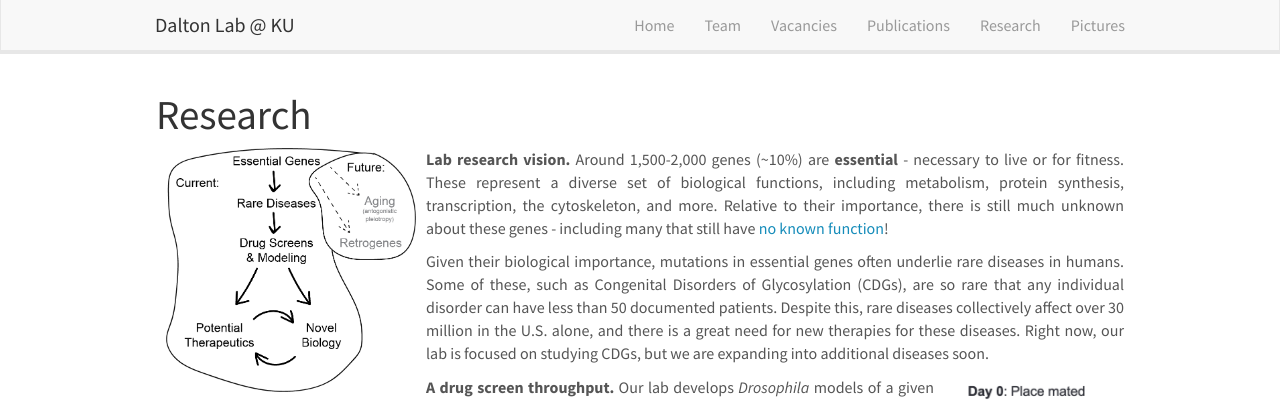
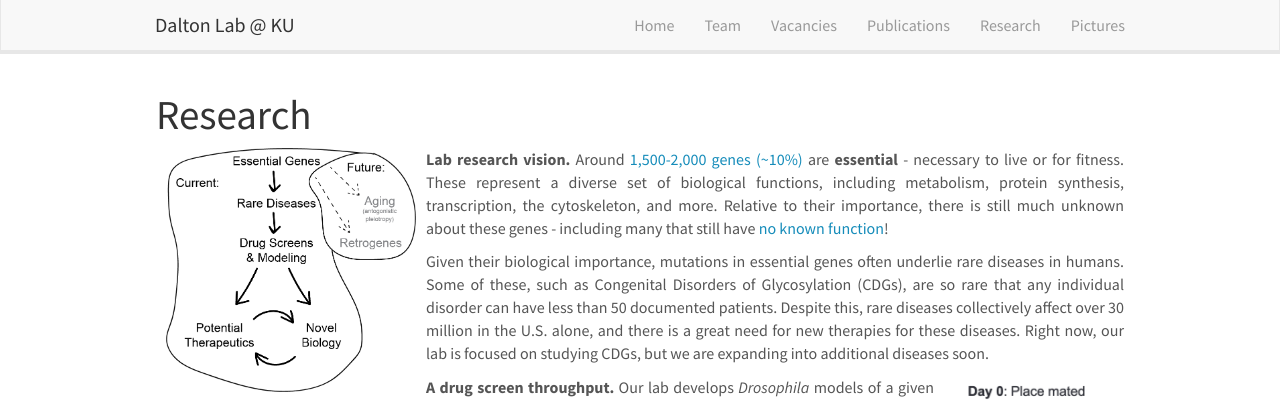
Before and after one commit to hansmdalton/hansmdalton.github.io, a Jekyll site: the page built from _pages/research.md, in a window 1280 px wide and 1317 px high. Shown: the top 401 px of the window. Built offline with Jekyll 4.4.1, drawn with Linux system fonts in a browser that asks for light colours; nearby versions of some CDN libraries; part of the change alters nothing that is shown.

```diff
--- a/_pages/research.md
+++ b/_pages/research.md
@@ -14,7 +14,7 @@ permalink: /research/
 <strong>Lab research vision.</strong>
 
 <img src="{{ site.url }}{{ site.baseurl }}/images/respic/Research_Flowchart.png" alt="" style="width: 250px; float: left; margin: 0px 10px">
-Around 1,500-2,000 genes (~10%) are <strong>essential</strong> - necessary to live or for fitness. These represent a diverse set of biological functions, including metabolism, protein synthesis, transcription, the cytoskeleton, and more. Relative to their importance, there is still much unknown about these genes - including many that still have <a href="https://www.nature.com/articles/nrg.2017.75">no known function</a>!
+Around <a href="https://pmc.ncbi.nlm.nih.gov/articles/PMC7779065/">1,500-2,000 genes (~10%)</a> are <strong>essential</strong> - necessary to live or for fitness. These represent a diverse set of biological functions, including metabolism, protein synthesis, transcription, the cytoskeleton, and more. Relative to their importance, there is still much unknown about these genes - including many that still have <a href="https://www.nature.com/articles/nrg.2017.75">no known function</a>!
 </p>
 <p align="justify">
 Given their biological importance, mutations in essential genes often underlie rare diseases in humans. Some of these, such as Congenital Disorders of Glycosylation (CDGs), are so rare that any individual disorder can have less than 50 documented patients. Despite this, rare diseases collectively affect over 30 million in the U.S. alone, and there is a great need for new therapies for these diseases. Right now, our lab is focused on studying CDGs, but we are expanding into additional diseases soon.
```
